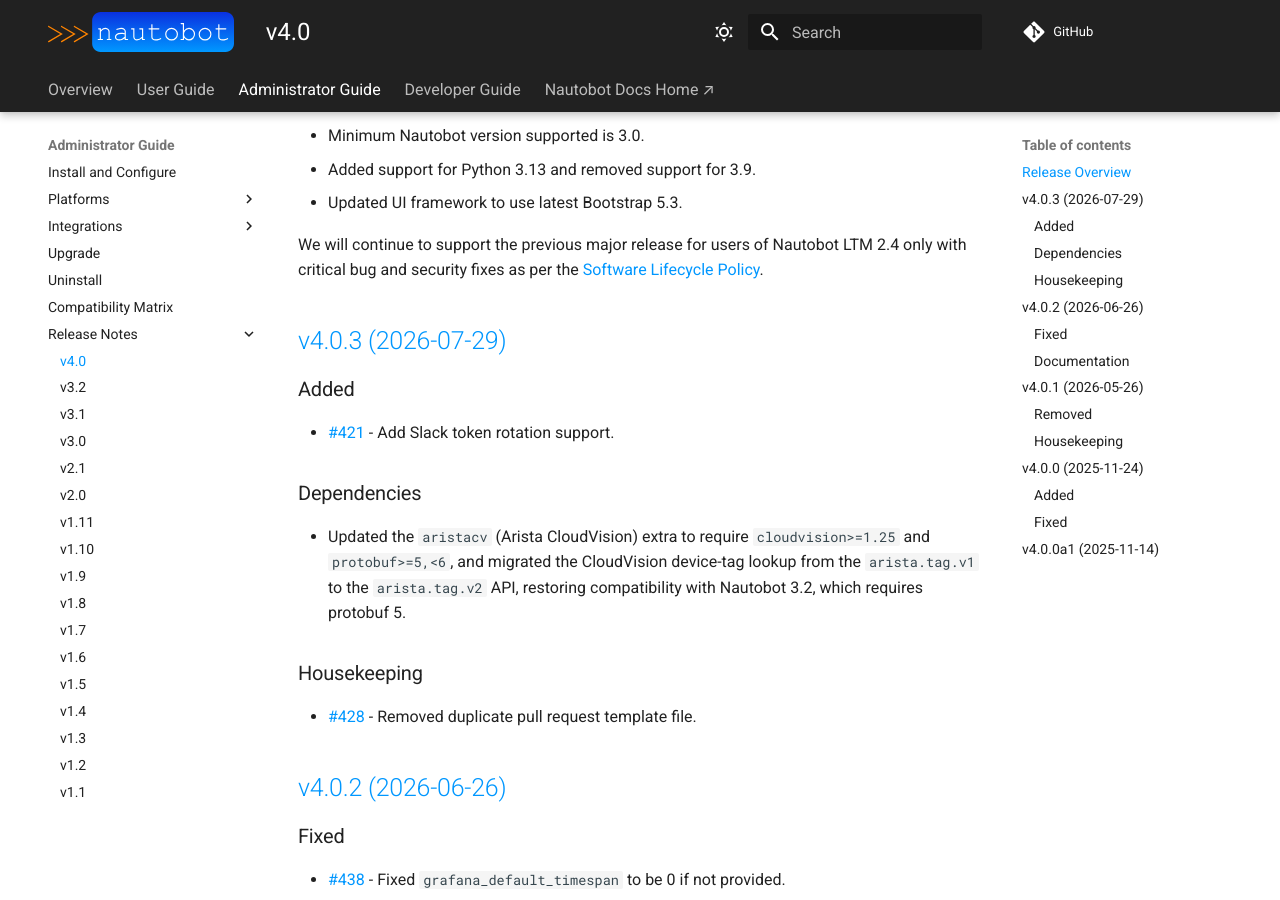
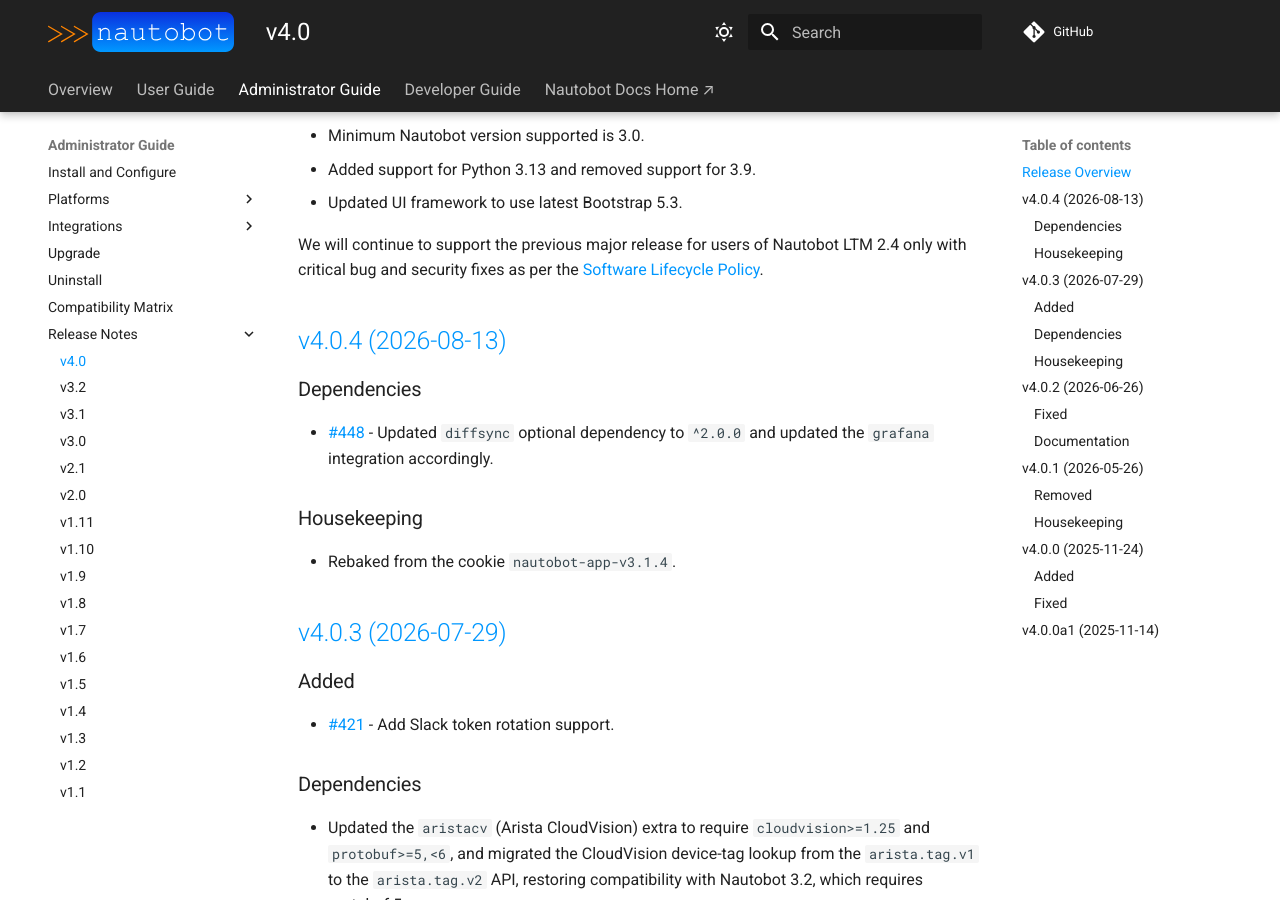
Before and after one commit to nautobot/nautobot-app-chatops, an MkDocs documentation site: the page built from docs/admin/release_notes/version_4.0.md, in a window 1280 px wide and 900 px high, scrolled down 330 px. Built offline with MkDocs 1.6.1 and Material for MkDocs 9.7.7, drawn with Linux system fonts in a browser that asks for light colours; comment, search, counter and statistics services are not loaded.

Commit message:
prepare release v4.0.4

```diff
--- a/docs/admin/release_notes/version_4.0.md
+++ b/docs/admin/release_notes/version_4.0.md
@@ -13,6 +13,16 @@
 We will continue to support the previous major release for users of Nautobot LTM 2.4 only with critical bug and security fixes as per the [Software Lifecycle Policy](https://networktocode.com/company/legal/software-lifecycle-policy/).
 
 <!-- towncrier release notes start -->
+
+## [v4.0.4 (2026-08-13)](https://github.com/nautobot/nautobot-app-chatops/releases/tag/v4.0.4)
+
+### Dependencies
+
+- [#448](https://github.com/nautobot/nautobot-app-chatops/issues/448) - Updated `diffsync` optional dependency to `^2.0.0` and updated the `grafana` integration accordingly.
+
+### Housekeeping
+
+- Rebaked from the cookie `nautobot-app-v3.1.4`.
 
 ## [v4.0.3 (2026-07-29)](https://github.com/nautobot/nautobot-app-chatops/releases/tag/v4.0.3)
 
--- a/pyproject.toml
+++ b/pyproject.toml
@@ -1,6 +1,6 @@
 [tool.poetry]
 name = "nautobot-chatops"
-version = "4.0.4a0"
+version = "4.0.4"
 description = "A app providing chatbot capabilities for Nautobot"
 authors = ["Network to Code, LLC <opensource@networktocode.com>"]
 license = "Apache-2.0"
```
Also changed, not shown: 3 other files.
